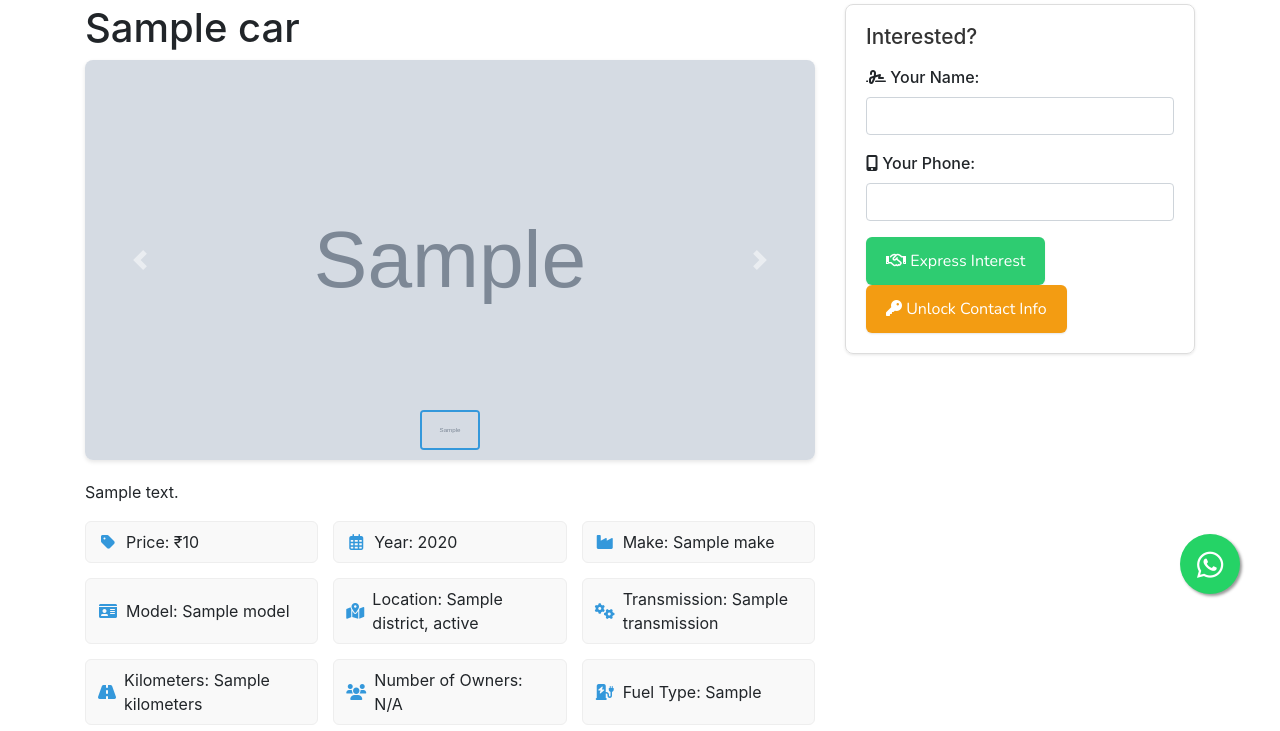
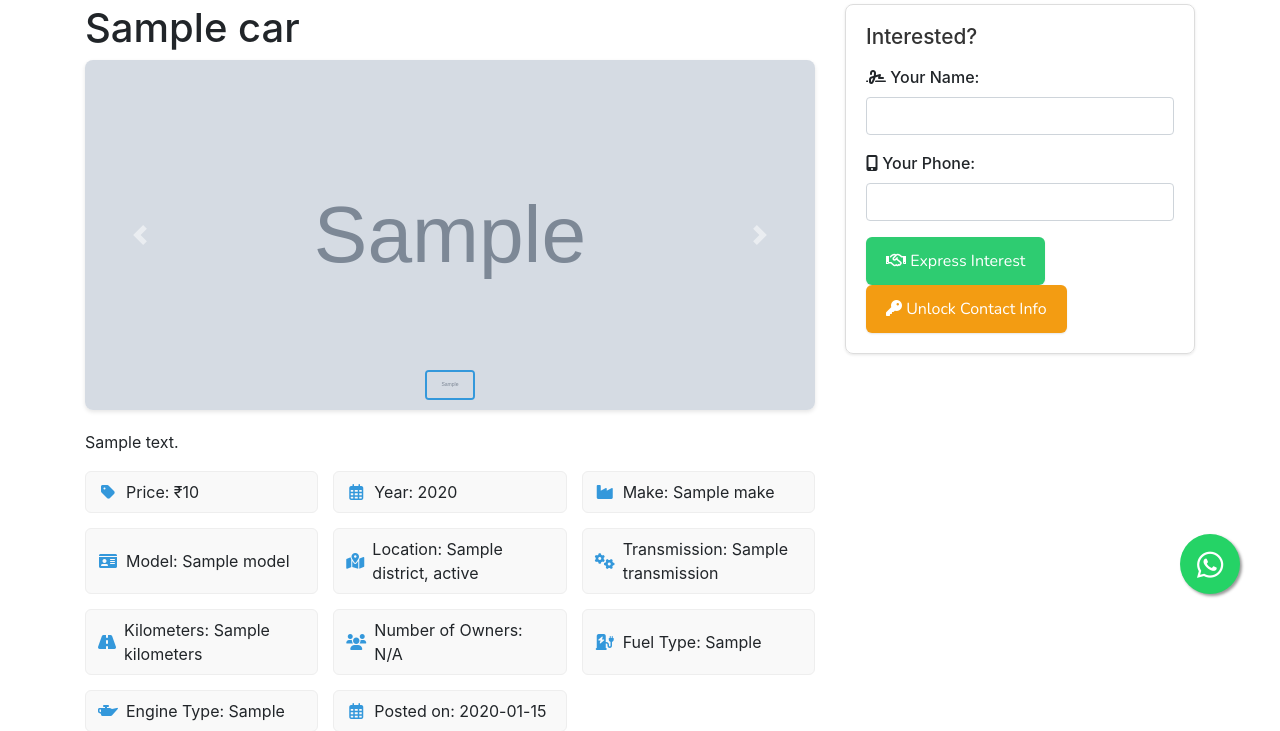
Before and after one commit to rajkumardatascientist/xlocars, a Python web app: template templates/car_detail.html in a window 1280 px wide. Shown: the part 166-897 px from the top of the page. Run offline with Jinja, Linux system fonts and the light colour scheme; the template is opened without the code that fills it: most values are stand-ins (such as "Sample title", 1, 10 or a date in 2020); grey boxes marked "Sample" are stand-in pictures; some libraries are stand-ins or nearby versions.

Commit message:
Update car_detail.html

```diff
--- a/templates/car_detail.html
+++ b/templates/car_detail.html
@@ -19,11 +19,11 @@
         }
 
         .carousel-inner {
-            height: 400px;  /* Standard Slider Size */
+            height: 350px; /* Reduced height */
         }
 
         .carousel-item img {
-            height: 400px;
+            height: 350px; /* Reduced height */
             object-fit: cover; /* Cover the area, cropping if needed */
         }
 
@@ -42,8 +42,8 @@
 
 
         .thumbnail {
-            width: 60px; /* Smaller thumbnails */
-            height: 40px;
+            width: 50px; /* Smaller thumbnails */
+            height: 30px; /* Smaller thumbnails */
             border: 2px solid #fff;
             border-radius: 4px;
             cursor: pointer;
@@ -172,13 +172,13 @@
                             {% for image in car.images %}
                                 <div class="carousel-item {% if loop.first %}active{% endif %}" data-slide-to="{{ loop.index0 }}">
                                     <img src="{{ image.url }}"
-                                         class="d-block w-100" alt="Car Image" style="height: 400px; object-fit: cover;">
+                                         class="d-block w-100" alt="Car Image">
                                 </div>
                             {% endfor %}
                         {% else %}
                             <div class="carousel-item active" data-slide-to="0">
                                 <img src="{{ url_for('static', filename='images/default.jpg') }}"
-                                     class="d-block w-100" alt="Default Image" style="height: 400px; object-fit: cover;">
+                                     class="d-block w-100" alt="Default Image">
                             </div>
                         {% endif %}
                     </div>
```
